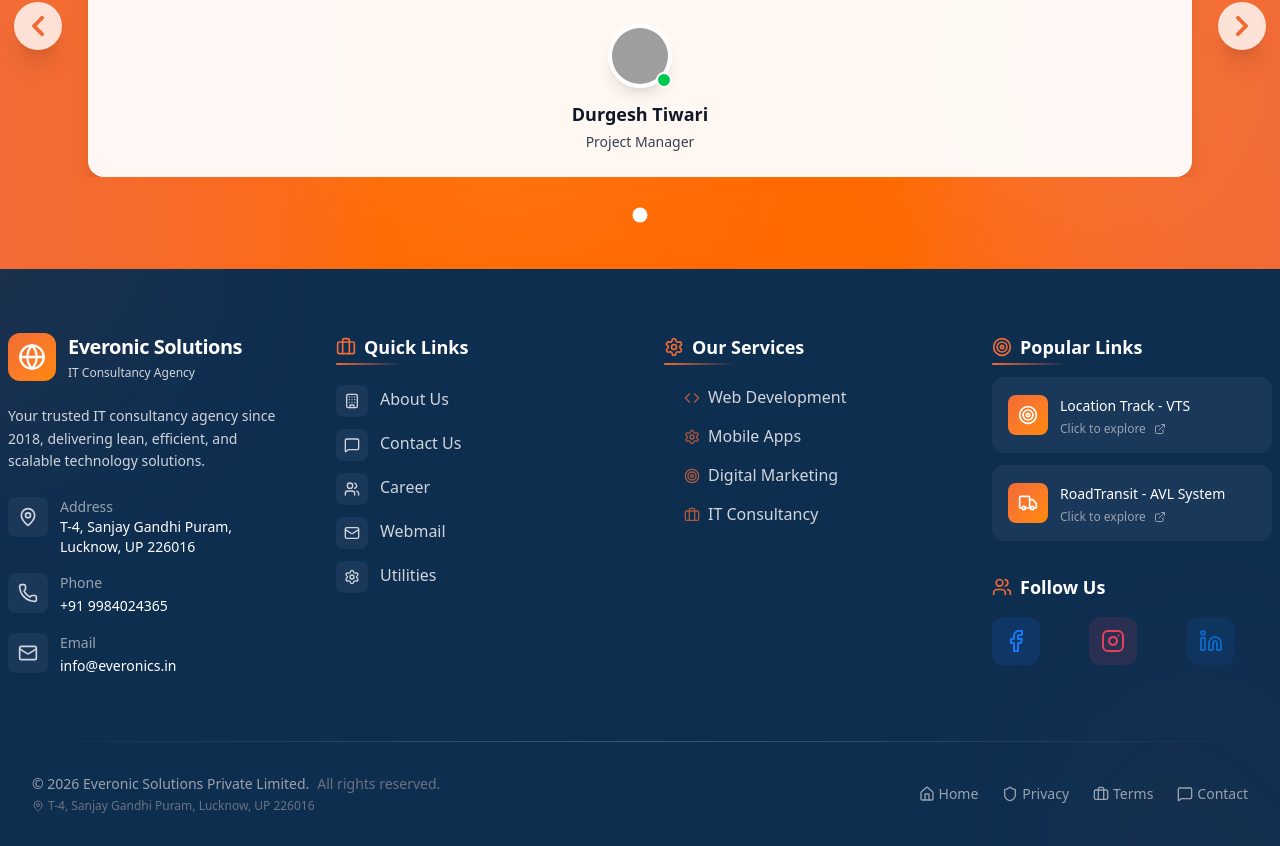
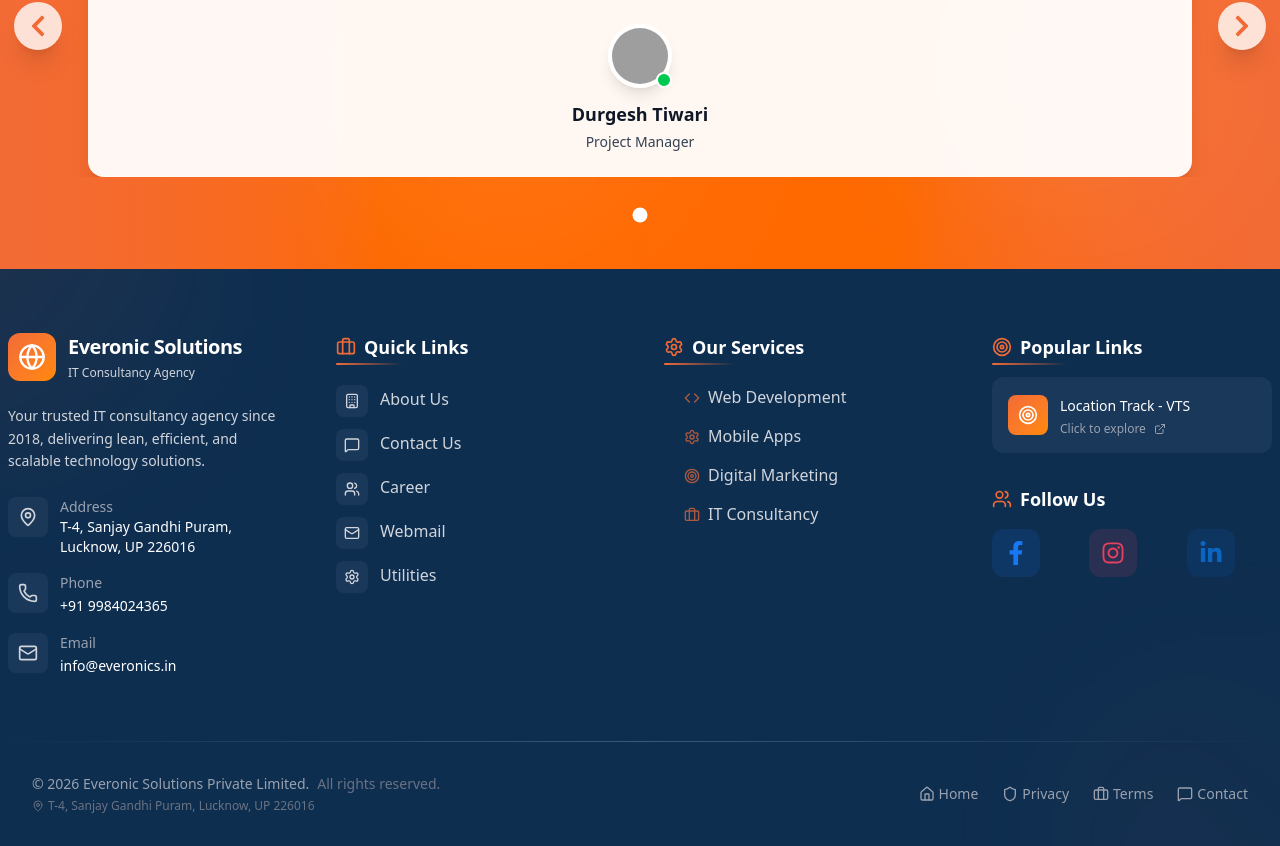
Before and after one commit to pappuyadav95230/Everonics, a Next.js app: page / in a window 1280 px wide. Shown: the part 6953-7799 px from the top of the page. Built offline with nearby package versions, Linux system fonts and the light colour scheme; grey boxes are pictures that could not be loaded.

Commit message:
feat: add Footer component with navigation links, contact details, and social media connectivity

```diff
--- a/compoents/Footer.tsx
+++ b/compoents/Footer.tsx
@@ -7,9 +7,6 @@
   Phone,
   MapPin,
   Home,
-  Facebook,
-  Instagram,
-  Linkedin,
   ArrowRight,
   MessageSquare,
   Globe,
@@ -25,6 +22,7 @@
   ExternalLink,
   MessageCircle,
 } from "lucide-react";
+import { FaFacebookF, FaInstagram, FaLinkedinIn } from "react-icons/fa";
 
 const Footer = () => {
   const currentYear = new Date().getFullYear();
@@ -36,19 +34,19 @@
     {
       name: "Facebook",
       href: "https://www.facebook.com/everonicsolutions/",
-      icon: Facebook,
+      icon: FaFacebookF,
       color: "#1877F2",
     },
     {
       name: "Instagram",
       href: "https://www.instagram.com/everonic_solutions/",
-      icon: Instagram,
+      icon: FaInstagram,
       color: "#E4405F",
     },
     {
       name: "LinkedIn",
       href: "https://www.linkedin.com/company/everonic-solution",
-      icon: Linkedin,
+      icon: FaLinkedinIn,
       color: "#0A66C2",
     },
   ];
@@ -78,12 +76,7 @@
       target: "_blank",
       icon: Target,
     },
-    {
-      name: "RoadTransit - AVL System",
-      href: "https://roadtransit.in/signin",
-      target: "_blank",
-      icon: Truck,
-    },
+
   ];
 
   const services = [
```
